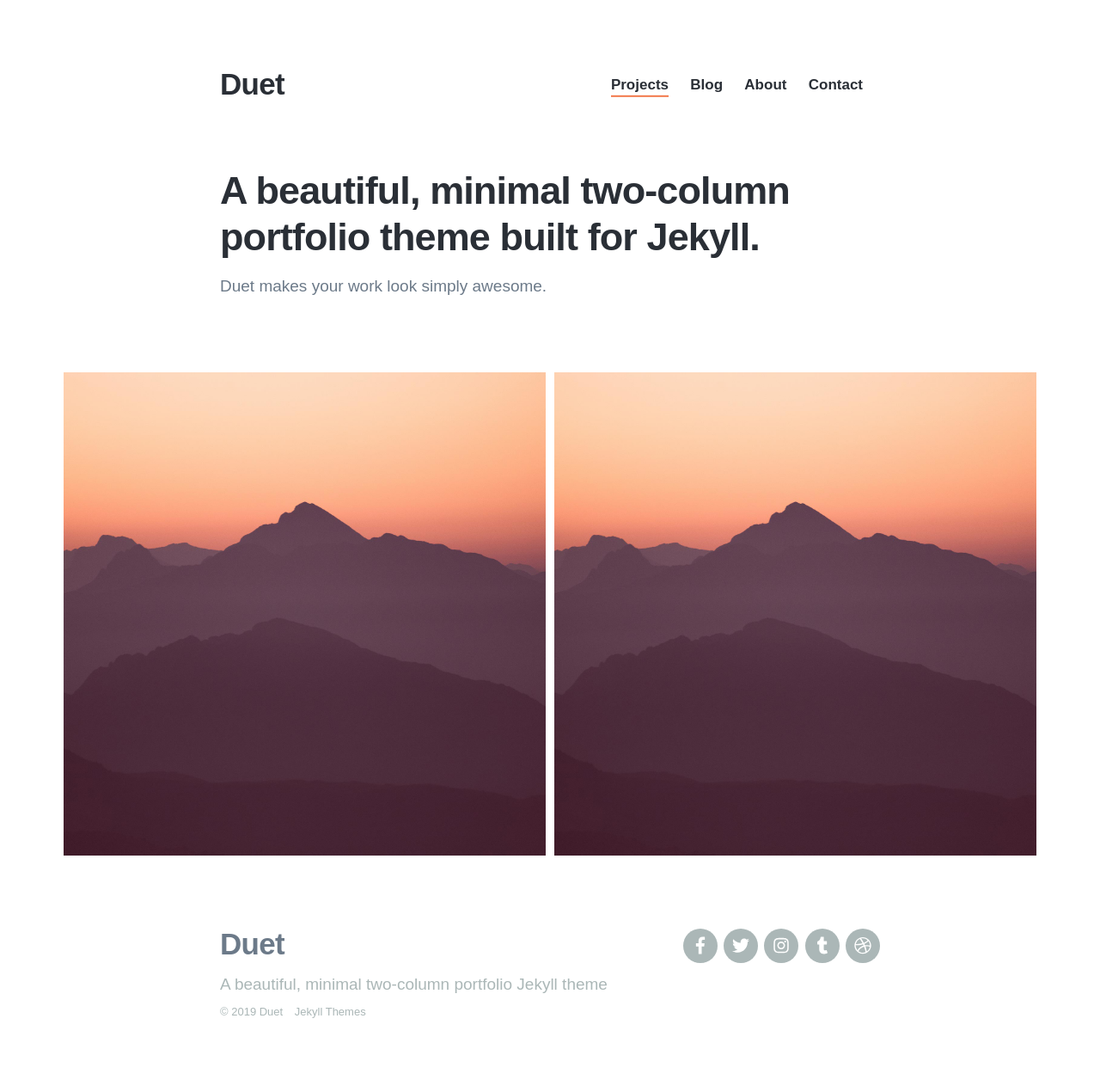
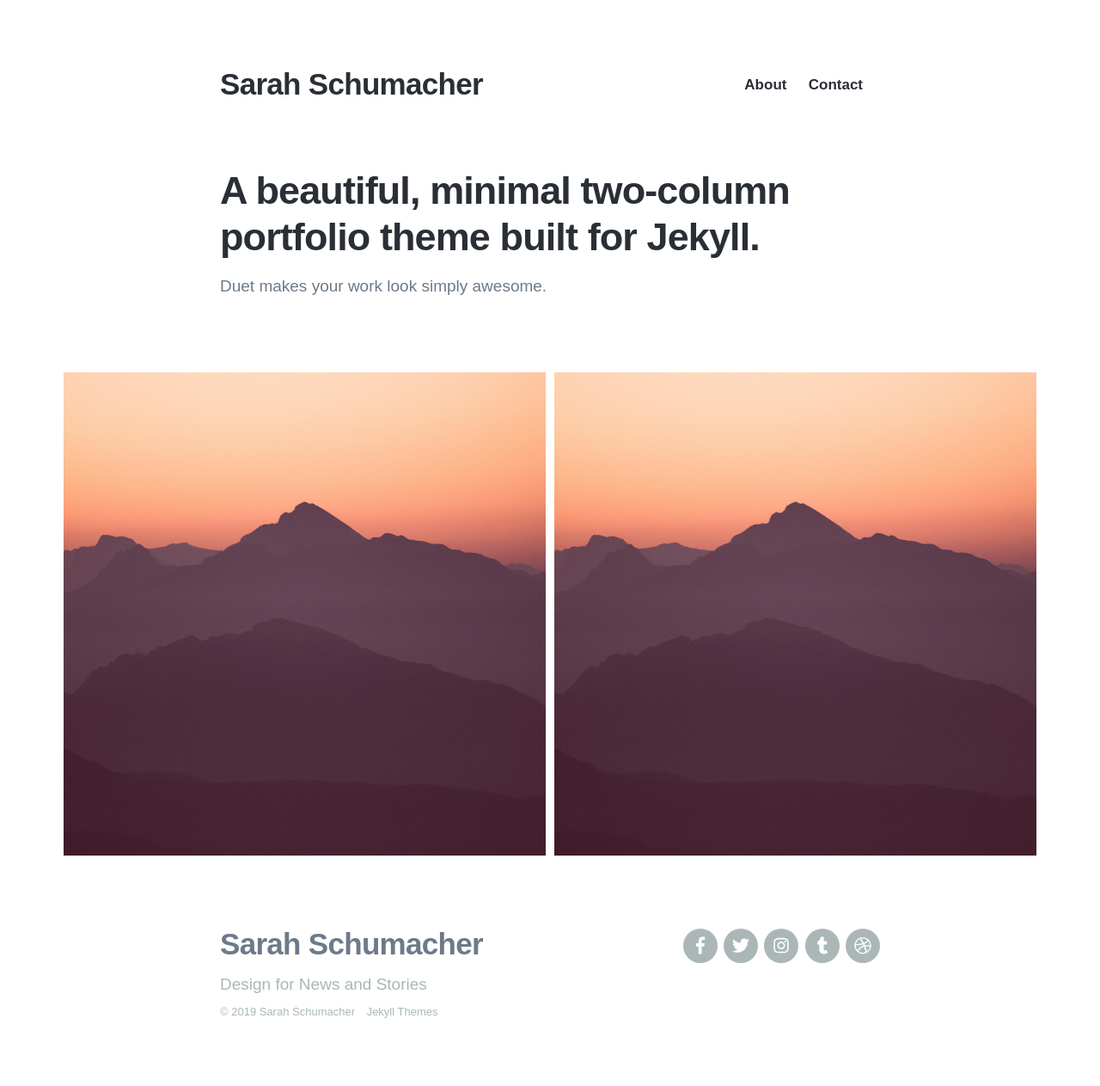
Before and after one commit to snsnsns/snsnsns.github.io, a Jekyll site: the page built from index.html, in a window 1280 px wide. Shown: the whole page at 86% size. Built offline with Jekyll 4.4.1, drawn with Linux system fonts in a browser that asks for light colours; nearby versions of some CDN libraries; some web fonts are replaced; some of the changed lines change nothing that is shown.

Commit message:
Update settings.yml

```diff
--- a/_data/settings.yml
+++ b/_data/settings.yml
@@ -1,5 +1,5 @@
 basic_settings:
-  site_title: Duet
+  site_title: Sarah Schumacher
   favicon_image: /images/favicon.png
 
 header_settings:
@@ -8,10 +8,10 @@ header_settings:
 
 menu_settings:
   menu_items:
-    - title: 'Projects'
-      url: '/'
-    - title: 'Blog'
-      url: '/blog/'
+    #- title: 'Projects'
+     # url: '/'
+   # - title: 'Blog'
+    #  url: '/blog/'
     - title: 'About'
       url: '/about'
     - title: 'Contact'
@@ -20,7 +20,7 @@ menu_settings:
 footer_settings:
   logo_image:
   logo_width: 200
-  footer_tagline: A beautiful, minimal two-column portfolio Jekyll theme
+  footer_tagline: Design for News and Stories
 
 grid_settings:
   overlay_opacity: 0.8
@@ -33,9 +33,9 @@ contact_settings:
   send_button_text: 'Send Message'
 
 social_settings:
-  facebook_url: 'https://www.facebook.com/jekyllthemes/'
-  twitter_url: 'https://twitter.com/jekyllthemesio'
-  instagram_url: 'http://instagram.com'
+  facebook_url: 'https://www.facebook.com/snsnsns'
+  twitter_url: 'https://twitter.com/snsnsns'
+  instagram_url: 'http://instagram.com/snsnsns'
   snapchat_url: ''
   youtube_url: ''
   google-plus_url: ''
```
